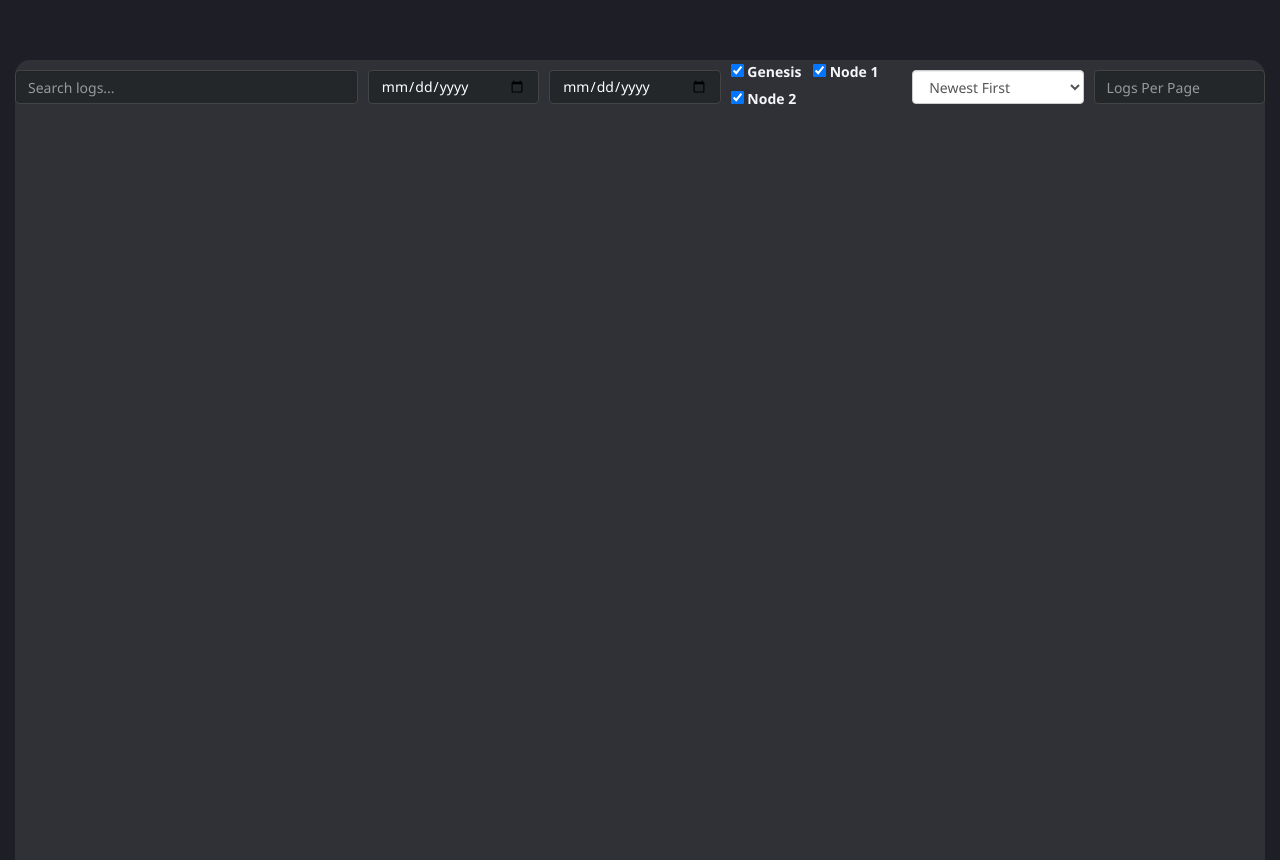
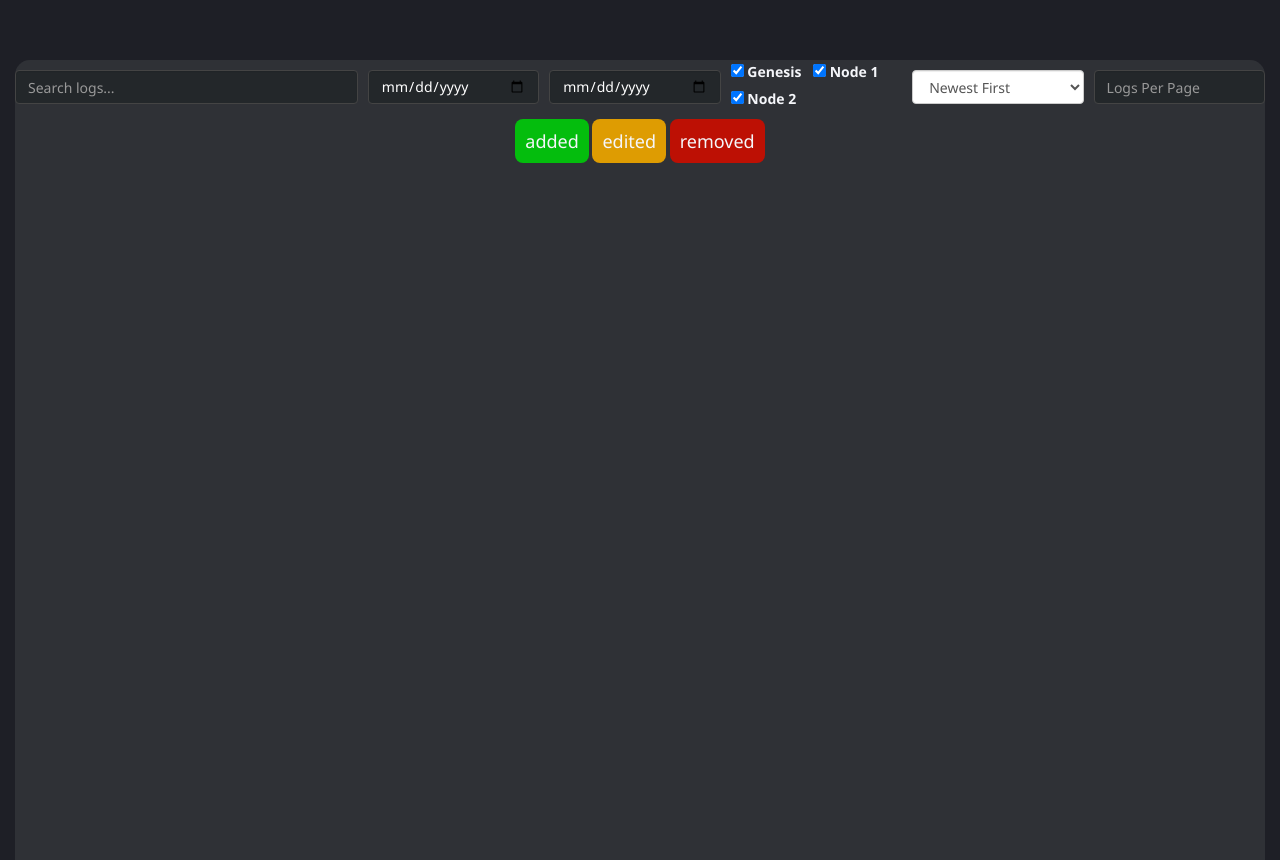
Before and after one commit to SamJones56/LogChainSource, a Python web app: template flask/templates/index.html in a window 1280 px wide. Shown: the part 112-972 px from the top of the page. Run offline with Jinja, Linux system fonts and the light colour scheme; the template is opened without the code that fills it, so the values that code supplies are empty; some libraries are stand-ins or nearby versions.

Commit message:
web design

```diff
--- a/flask/templates/index.html
+++ b/flask/templates/index.html
@@ -57,9 +57,12 @@
               </div>
             </form>
             <!-- Pagination style="margin-top: 20px; "-->
-            <div class="text-center" >
+            <div class="text-center" style="padding-bottom: 5px;">
               {{ pagination.info }}
               {{ pagination.links }}
+              <span name="add" style="background-color: #04bd0d; display: inline; padding: 10px; border-radius: 8px; font-size: 18px;">added</span>
+              <span name="ed" style="background-color: #de9c02; display: inline;padding: 10px; border-radius: 8px;font-size: 18px">edited</span>
+              <span name="rem" style="background-color: #bd1004; display: inline;padding: 10px; border-radius: 8px;font-size: 18px">removed</span>
             </div>
             <!-- Feed area https://getbootstrap.com/docs/4.0/components/card/#titles-text-and-links -->
             <div class="log-pane-feed">
```
